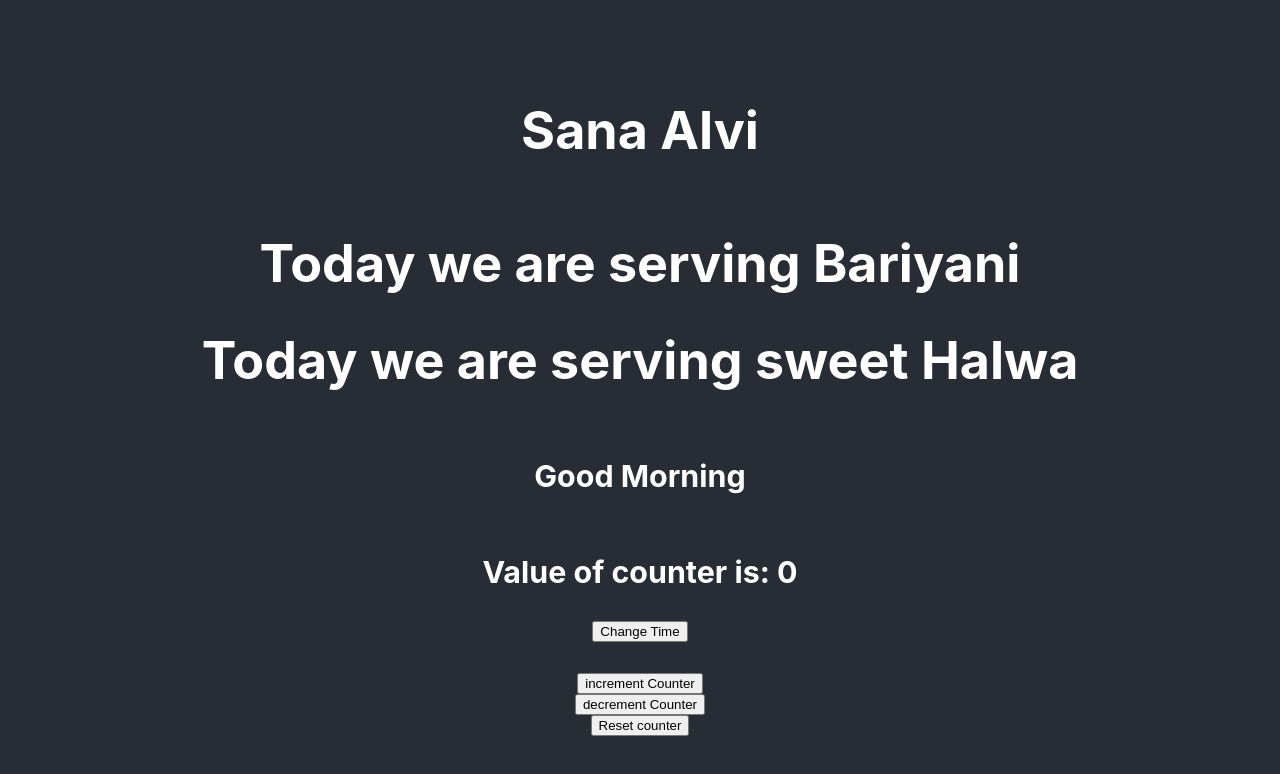
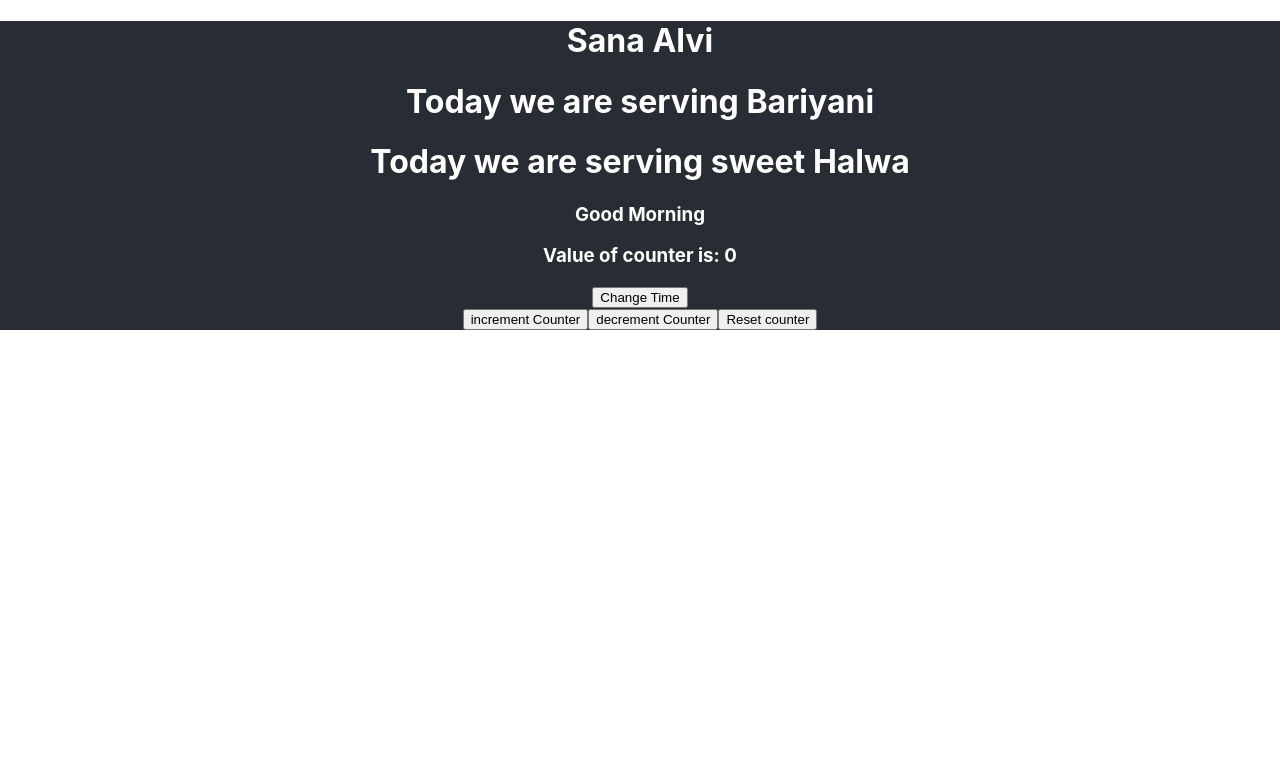
Before and after one commit to SanaAlvi/demo-app1, a React (Create React App) app: page / in a window 1280 px wide. Shown: the top 774 px of the page. Built offline with nearby package versions, Linux system fonts and the light colour scheme.

Commit message:
Update App.css

```diff
--- a/src/App.css
+++ b/src/App.css
@@ -18,12 +18,6 @@
 .App-header {
   text-align:center;
   background-color: #282c34;
-  min-height: 100vh;
-  display: flex;
-  flex-direction: column;
-  align-items: center;
-  justify-content: center;
-  font-size: calc(10px + 2vmin);
   color: white;
 }
 
```
